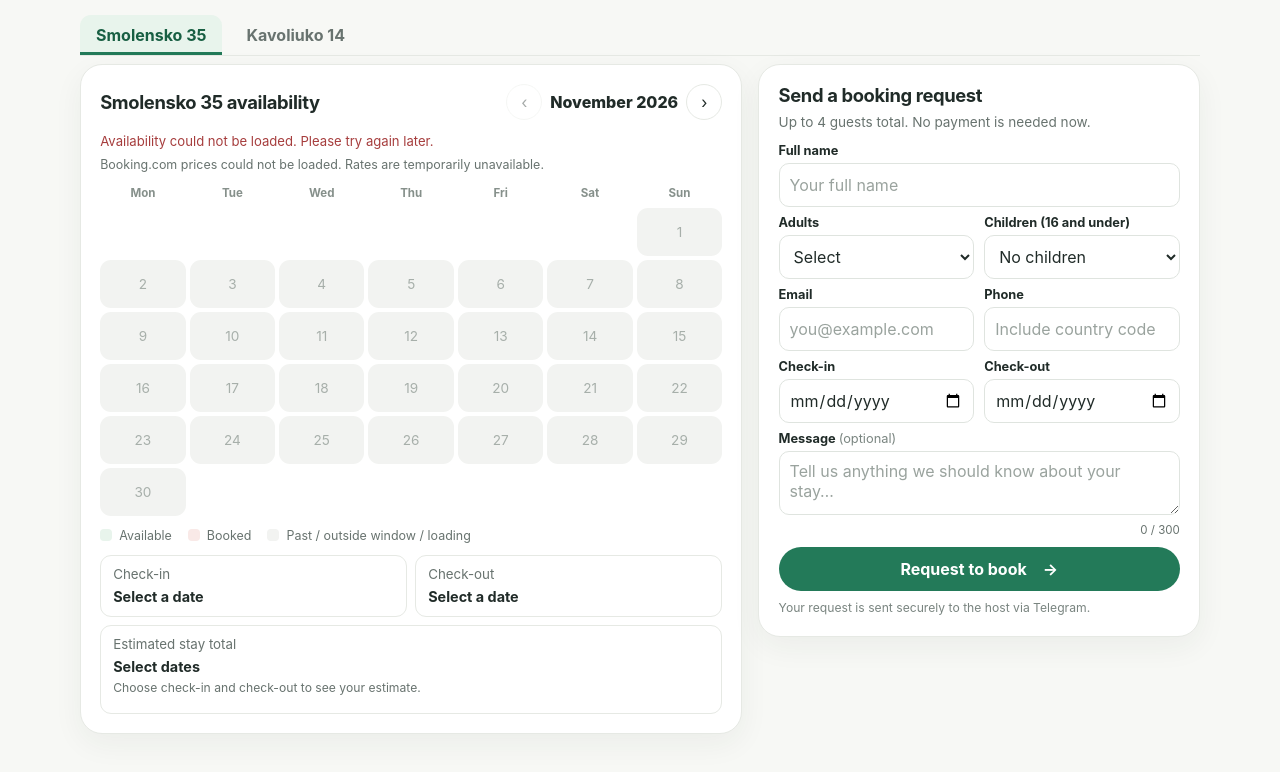
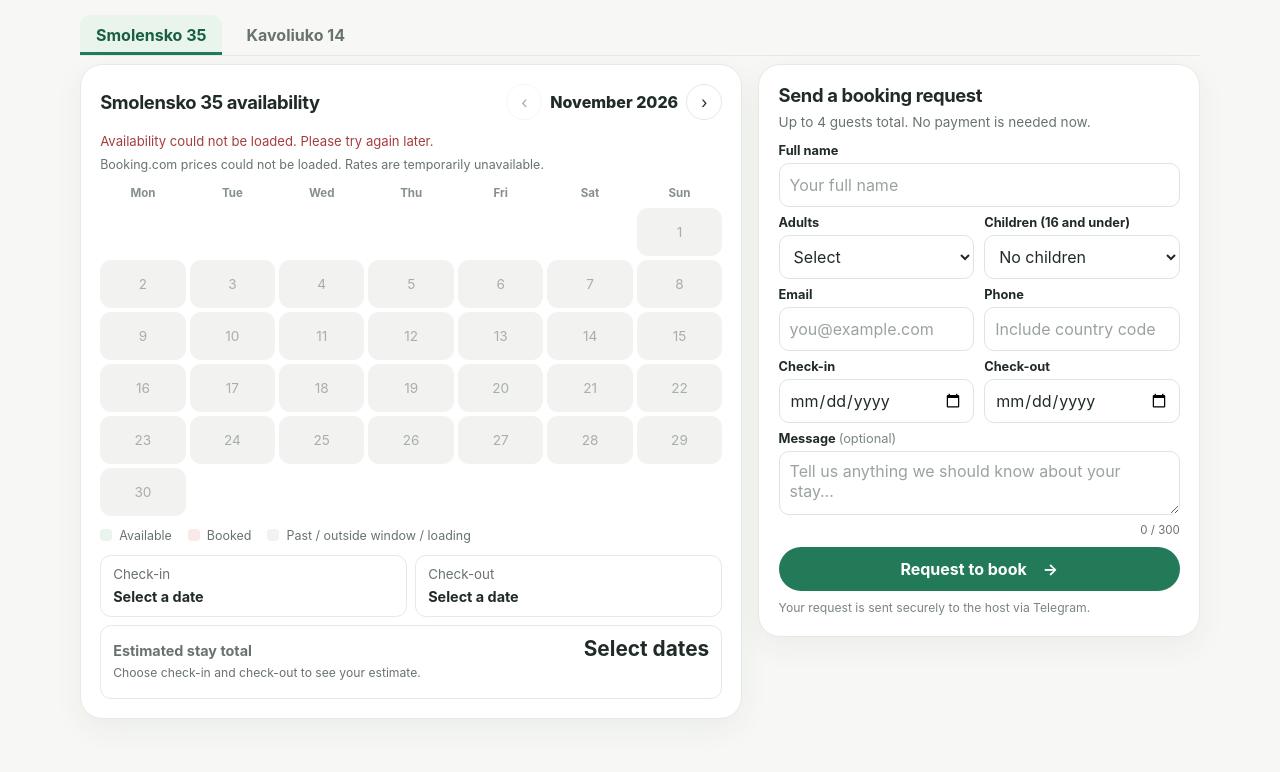
Before and after one commit to incubuslt/vilnius, a plain HTML site: page index.html in a window 1280 px wide. Drawn offline with Linux system fonts and the light colour scheme; no server answers.

Commit message:
Align and emphasize estimated stay total
Co-authored-by: Copilot <223556219+Copilot@users.noreply.github.com>

```diff
--- a/index.html
+++ b/index.html
@@ -6,7 +6,7 @@
   <meta name="theme-color" content="#f8f8f6">
   <meta name="description" content="A comfortable, thoughtfully equipped apartment in Vilnius. Check dates and send a direct booking request.">
   <title>Smolensko 35 | Stay in Vilnius</title>
-  <link rel="stylesheet" href="styles.css?v=20">
+  <link rel="stylesheet" href="styles.css?v=21">
 </head>
 <body>
   <main>
@@ -45,8 +45,10 @@
             <div class="date-summary"><small>Check-in</small><strong id="checkin-summary">Select a date</strong></div>
             <div class="date-summary"><small>Check-out</small><strong id="checkout-summary">Select a date</strong></div>
             <div class="date-summary price-summary" id="price-summary" aria-live="polite">
-              <small>Estimated stay total</small>
-              <strong id="price-total"></strong>
+              <div class="price-total-row">
+                <small>Estimated stay total</small>
+                <strong id="price-total"></strong>
+              </div>
               <small class="price-meta" id="price-meta"></small>
               <div class="price-details" id="price-details"></div>
             </div>
--- a/styles.css
+++ b/styles.css
@@ -91,6 +91,9 @@ button:focus-visible, a:focus-visible, input:focus-visible, select:focus-visible
 .price-summary { grid-column: 1 / -1; }
 .date-summary small { display: block; margin-bottom: 4px; color: var(--muted); }
 .date-summary strong { font-size: .9rem; }
+.price-total-row { display: flex; align-items: baseline; justify-content: space-between; gap: 12px; }
+.price-total-row small { margin: 0; font-size: .9rem; font-weight: 650; }
+#price-total { font-size: 1.3rem; white-space: nowrap; }
 .price-meta { margin: 4px 0 0 !important; font-size: .76rem; }
 .price-details { display: grid; gap: 5px; margin-top: 8px; }
 .price-detail-row { display: flex; justify-content: space-between; gap: 12px; color: var(--muted); font-size: .78rem; }
```
